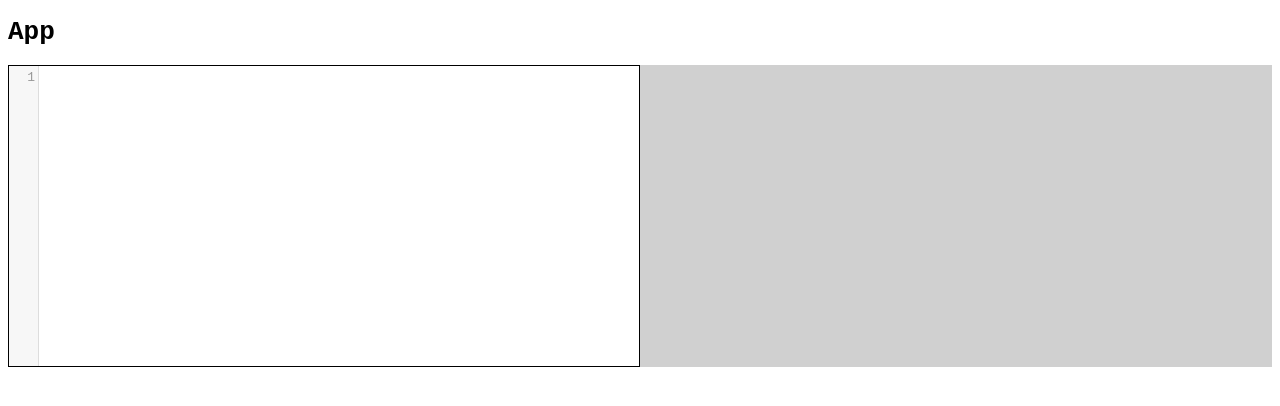
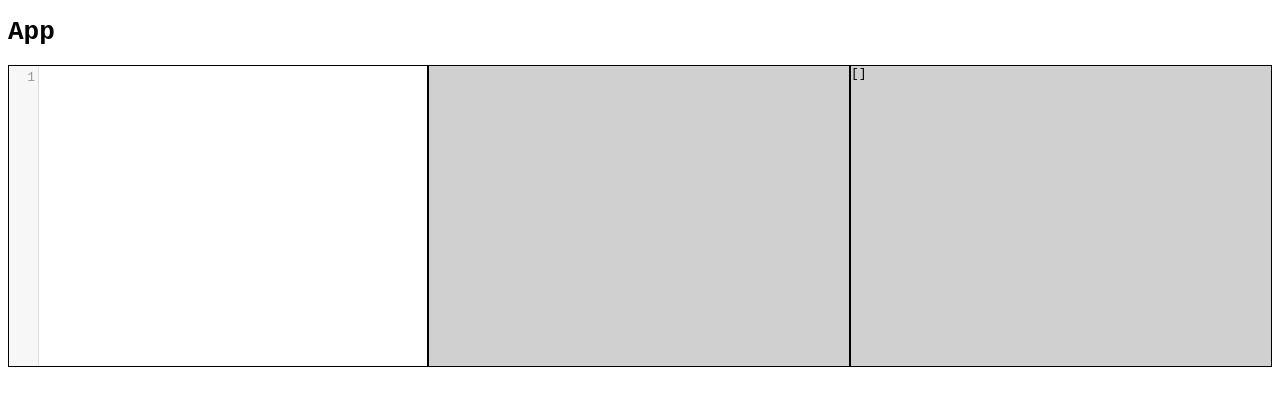
Before and after one commit to reedry/fenestra, a React app: page / in a window 1280 px wide. Shown: the top 406 px of the page. Built offline with nearby package versions, Linux system fonts and the light colour scheme.

Commit message:
Add marked to compare with remark

```diff
--- a/package.json
+++ b/package.json
@@ -19,6 +19,7 @@
   },
   "devDependencies": {
     "@types/express": "^4.17.6",
+    "@types/marked": "^0.7.4",
     "@types/node": "^13.13.5",
     "@types/react": "^16.9.34",
     "@types/react-dom": "^16.9.7",
@@ -36,6 +37,7 @@
     "@types/minimist": "^1.2.0",
     "codemirror": "^5.53.2",
     "express": "^4.17.1",
+    "marked": "^1.0.0",
     "minimist": "^1.2.5",
     "react": "^16.13.1",
     "react-codemirror2": "^7.1.0",
--- a/src/App.tsx
+++ b/src/App.tsx
@@ -5,6 +5,7 @@ import "codemirror/mode/gfm/gfm";
 import "codemirror/lib/codemirror.css";
 import remark from "remark";
 const remarkReact = require("remark-react");
+import marked from "marked";
 
 const processor = remark().use(remarkReact);
 
@@ -18,7 +19,11 @@ const App: React.FC = () => {
   };
   const compileMd = (mkd: string) => {
     const file: any = processor.processSync(mkd);
-    return file.result || file.content;
+    return file.result || file.contents;
+  };
+  const marked2react = (mkd: string) => {
+    const tokens = marked.lexer(mkd);
+    return <>{JSON.stringify(tokens, null, 2)}</>;
   };
   return (
     <>
@@ -36,6 +41,7 @@ const App: React.FC = () => {
           />
         </div>
         <div style={styles.preview}>{compileMd(val)}</div>
+        <div style={styles.preview}>{marked2react(val)}</div>
       </div>
     </>
   );
@@ -48,6 +54,7 @@ const styles: { [name: string]: CSS.Properties } = {
   preview: {
     width: "50%",
     backgroundColor: "#d0d0d0",
+    border: "1px solid #000",
   },
 };
 
```
Also changed, not shown: 1 other file (tests, documents, lock files or other folders).
